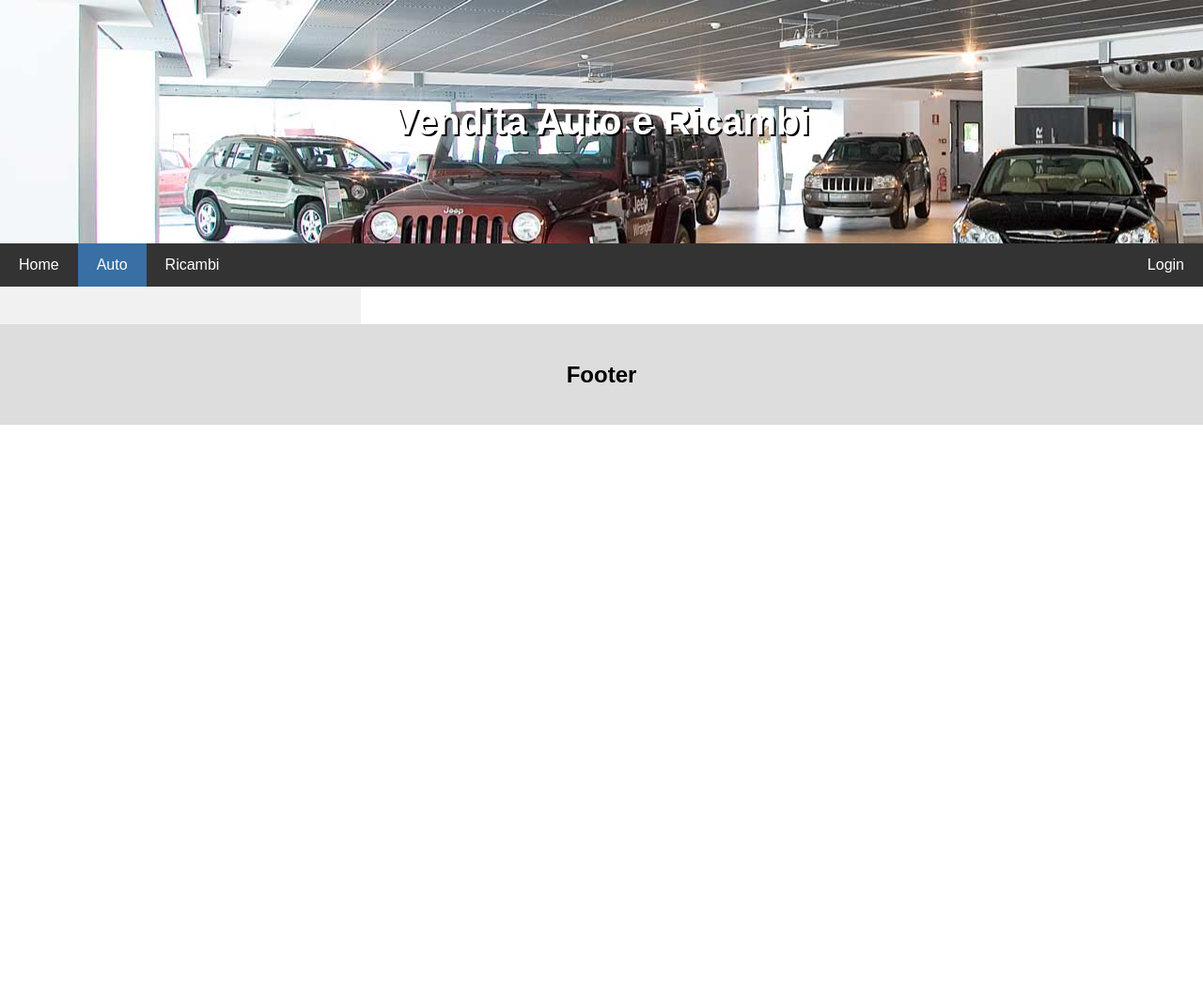
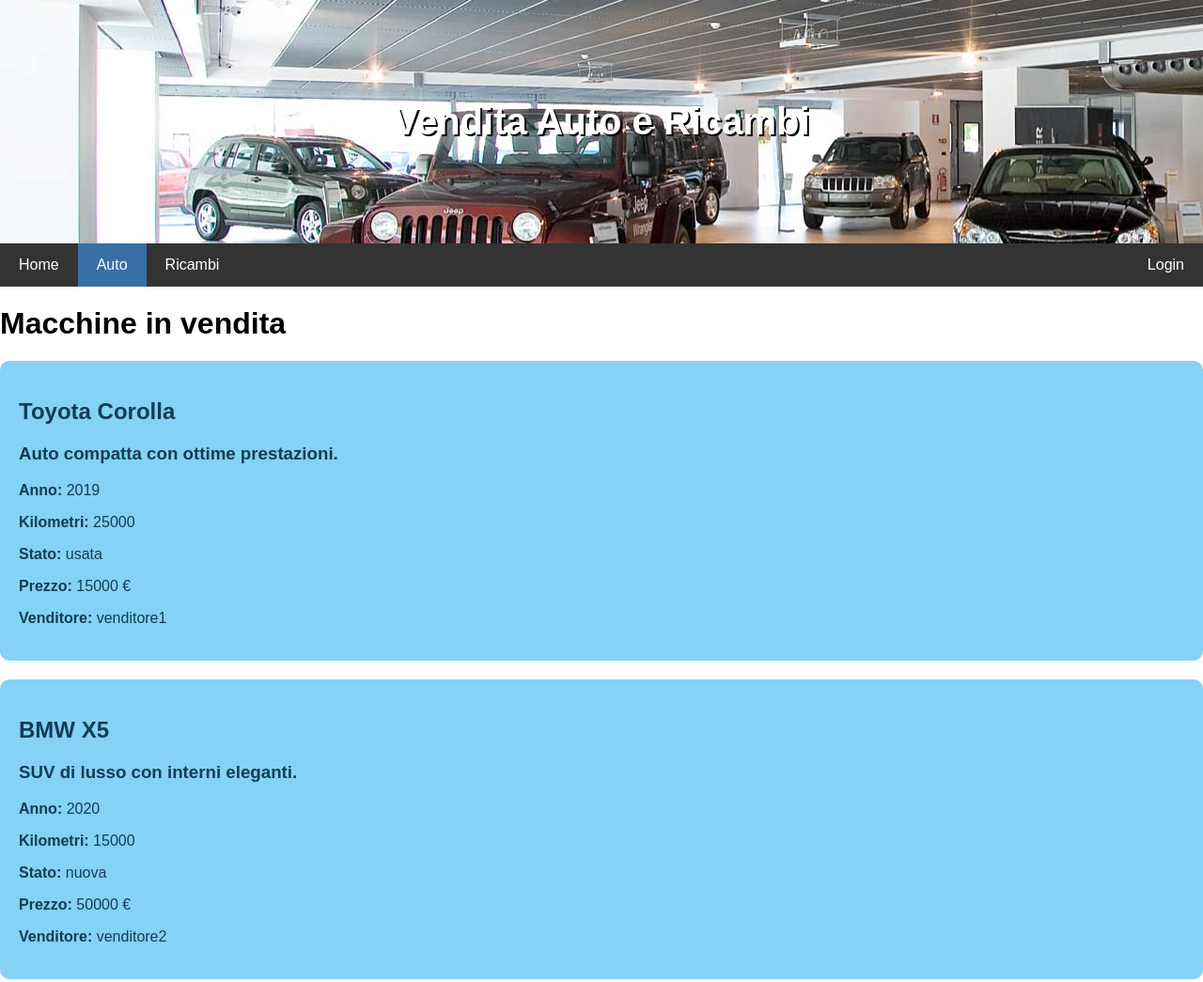
Before and after one commit to lraton/SDEP, a plain HTML site: page client/auto.html in a window 1280 px wide. Shown: the top 1045 px of the page at 94% size. Before the commit the page ends 800 px from the top, so only its background shows below. Drawn offline with Linux system fonts and the light colour scheme.

Commit message:
add the car automatically

```diff
--- /dev/null
+++ b/client/Script/script.js
@@ -0,0 +1,59 @@
+document.addEventListener('DOMContentLoaded', function() {
+    // Fai una richiesta al server per ottenere i dati delle macchine in vendita
+    fetch('http://localhost/json-example.json')
+        .then(response => {
+            // Verifica se la risposta del server è ok
+            if (!response.ok) {
+                throw new Error('Errore durante il recupero dei dati delle macchine in vendita');
+            }
+            // Parsa la risposta in formato JSON
+            return response.json();
+        })
+        .then(data => {
+            // Manipola i dati ottenuti e renderli nella pagina web
+            renderMacchine(data);
+        })
+        .catch(error => {
+            // Gestisci eventuali errori
+            console.error('Si è verificato un errore:', error);
+        });
+
+    function renderMacchine(macchine) {
+        const container = document.getElementById('macchine-container');
+
+        // Cicla attraverso le macchine e crea un elemento per ciascuna
+        macchine.forEach(macchina => {
+            const macchinaElement = document.createElement('div');
+            macchinaElement.classList.add('macchina'); // Aggiungi la classe .macchina
+
+            // Costruisci il contenuto HTML della macchina
+            const macchinaHTML = `
+                <h2>${macchina.marca} ${macchina.modello}</h2>
+                <h3>${macchina.descrizione}</h3>
+                <p><strong>Anno:</strong> ${macchina.anno}</p>
+                <p><strong>Kilometri:</strong> ${macchina.kilometri}</p>
+                <p><strong>Stato:</strong> ${macchina.stato}</p>
+                <p><strong>Prezzo:</strong> ${macchina.prezzo} €</p>
+                <p><strong>Venditore:</strong> ${macchina.venditore.username}</p>
+            `;
+
+            // Imposta il contenuto HTML della macchina
+            macchinaElement.innerHTML = macchinaHTML;
+
+            // Aggiungi il pulsante di acquisto solo se il cookie 'tipo' è uguale a 'venditore' e la macchina non è stata venduta
+            if (document.cookie.includes('tipo=venditore') && macchina.venduta === 0) { //da cambiare in cliente
+                const buyButton = document.createElement('button');
+                buyButton.textContent = 'Acquista';
+                buyButton.classList.add('buy-button');
+                buyButton.addEventListener('click', function() {
+                    // Aggiungi qui la logica per l'acquisto della macchina
+                    console.log('Acquisto della macchina:', macchina);
+                });
+                macchinaElement.appendChild(buyButton);
+            }
+
+            // Aggiungi la macchina al contenitore
+            container.appendChild(macchinaElement);
+        });
+    }
+});
--- a/client/auto.html
+++ b/client/auto.html
@@ -2,10 +2,11 @@
 <html lang="it">
 
 <head>
-  <title>SDEP</title>
+  <title>SDEP Auto</title>
   <meta charset="UTF-8">
   <meta name="viewport" content="width=device-width, initial-scale=1">
   <link rel="stylesheet" href="style/style.css">
+  <script src="Script/script.js"></script>
 </head>
 
 <body>
@@ -22,13 +23,8 @@
     <a href="login.html" class="right">Login</a>
   </div>
 
-  <div class="row">
-
-    <div class="side">
-    </div>
-    <div class="main">
-    </div>
-  </div>
+  <h1>Macchine in vendita</h1>
+  <div id="macchine-container"></div>
 
   <div class="footer">
     <h2>Footer</h2>
--- a/client/style/style.css
+++ b/client/style/style.css
@@ -166,6 +166,31 @@ input[type=radio] {
     height: 2em;
 }
 
+.macchina {
+    border-radius: 10px;
+    padding: 20px;
+    margin: 20px 0;
+    background-color: var(--color-blu4);
+    color: var(--color-blu1);
+    position: relative; /* Per posizionare correttamente il pulsante di acquisto */
+}
+
+.buy-button {
+    position: absolute;
+    bottom: 10px;
+    right: 10px;
+    padding: 10px;
+    background-color: var(--color-blu2);
+    color: white;
+    border: none;
+    border-radius: 5px;
+    cursor: pointer;
+}
+
+.buy-button:hover {
+    background-color: var(--color-blu3);
+}
+
 
 /* Responsive layout - when the screen is less than 700px wide, make the two columns stack on top of each other instead of next to each other */
 @media screen and (max-width: 700px) {
```
